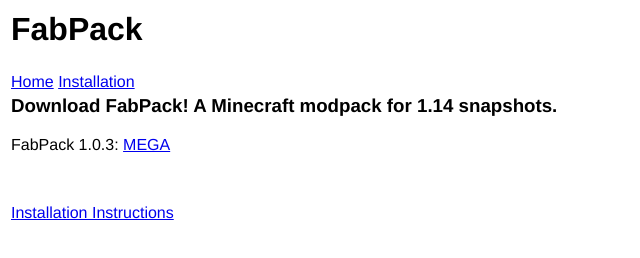
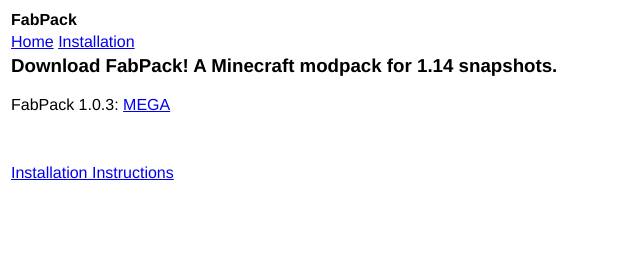
Before and after one commit to AlasEyrd/alaseyrd.github.io, a plain HTML site: page index.html in a window 1280 px wide. Shown: the whole page, without its empty margins (0-640 px from the left). Drawn offline with Linux system fonts and the light colour scheme.

Commit message:
Update index.html

```diff
--- a/index.html
+++ b/index.html
@@ -3,10 +3,11 @@
 		<title>FabPack</title>
 		<link rel="stylesheet" type="text/css" href="style.css" />
 	</head>
+	<body>
 		<table>
 			<tr>
 				<td>
-				<h1><strong>FabPack</strong></h1>
+					<strong>FabPack</strong>
 				</td>
 			</tr>
 			<tr>
@@ -23,4 +24,5 @@
 				</td>
 			</tr>
 		</table>
+	</body>
 </html>
```
Lines whose indentation alone changed are shown as unchanged.
